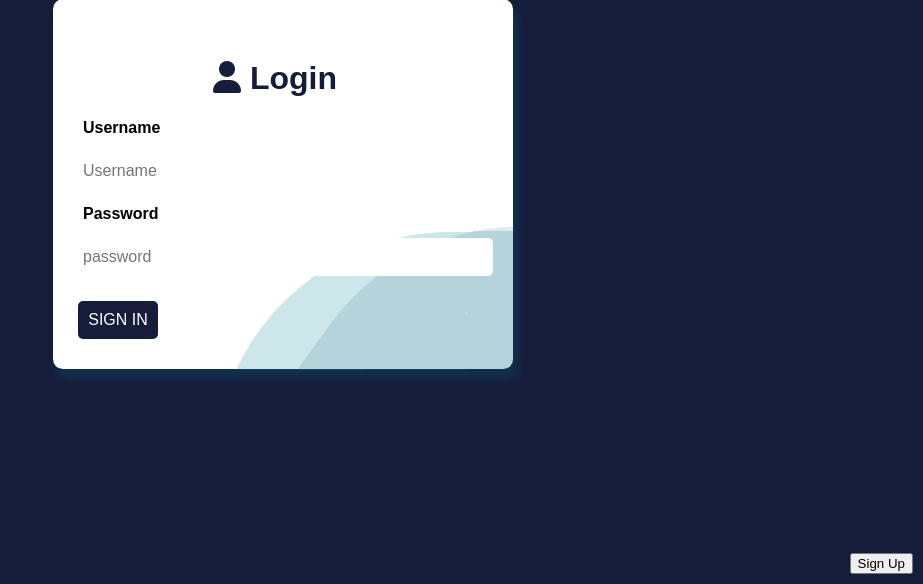
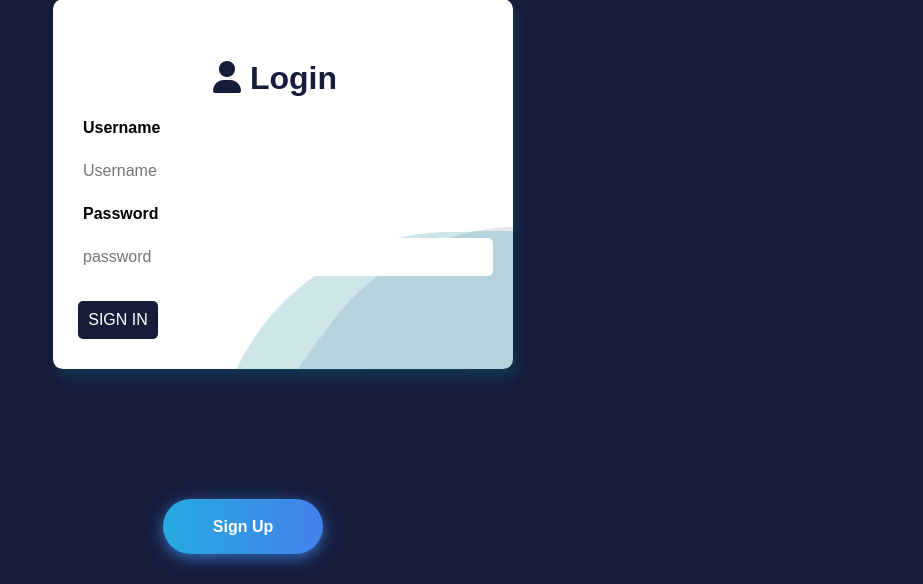
Before and after one commit to VedhaSankar/integrated-project-platform, a Flask app: page / in a window 1280 px wide. Shown: the part 216-800 px from the top of the page, without its empty margins (357-1280 px from the left). Run offline with Flask 2, Linux system fonts and the light colour scheme.

Commit message:
login page sign up aligned and modified

```diff
--- a/templates/login.html
+++ b/templates/login.html
@@ -6,8 +6,9 @@
     <meta http-equiv="X-UA-Compatible" content="IE=edge">
     <meta name="viewport" content="width=device-width, initial-scale=1.0">
     <title>ProHost</title>
-    <link rel="stylesheet" href="https://cdnjs.cloudflare.com/ajax/libs/font-awesome/6.0.0/css/all.min.css" integrity="sha512-9usAa10IRO0HhonpyAIVpjrylPvoDwiPUiKdWk5t3PyolY1cOd4DSE0Ga+ri4AuTroPR5aQvXU9xC6qOPnzFeg==" crossorigin="anonymous" referrerpolicy="no-referrer"
-    />
+    <link rel="stylesheet" href="https://cdnjs.cloudflare.com/ajax/libs/font-awesome/6.0.0/css/all.min.css"
+        integrity="sha512-9usAa10IRO0HhonpyAIVpjrylPvoDwiPUiKdWk5t3PyolY1cOd4DSE0Ga+ri4AuTroPR5aQvXU9xC6qOPnzFeg=="
+        crossorigin="anonymous" referrerpolicy="no-referrer" />
     <style>
         body {
             background-color: #151D3B;
@@ -103,6 +104,7 @@
             from {
                 -webkit-transform: rotate(0);
             }
+
             to {
                 -webkit-transform: rotate(360deg);
             }
@@ -112,6 +114,7 @@
             from {
                 -moz-transform: rotate(0);
             }
+
             to {
                 -moz-transform: rotate(360deg);
             }
@@ -125,6 +128,7 @@
                 -o-transform: rotate(0);
                 transform: rotate(0);
             }
+
             to {
                 -webkit-transform: rotate(360deg);
                 -moz-transform: rotate(360deg);
@@ -142,6 +146,46 @@
             bottom: 10px;
             font-size: 12px;
         }
+
+        /* sign-up button */
+        .bn632-hover {
+            width: 160px;
+            font-size: 16px;
+            font-weight: 600;
+            color: #fff;
+            cursor: pointer;
+            margin: 20px;
+            height: 55px;
+            text-align: center;
+            border: none;
+            background-size: 300% 100%;
+            border-radius: 50px;
+            moz-transition: all .4s ease-in-out;
+            -o-transition: all .4s ease-in-out;
+            -webkit-transition: all .4s ease-in-out;
+            transition: all .4s ease-in-out;
+        }
+
+        .bn632-hover:hover {
+            background-position: 100% 0;
+            moz-transition: all .4s ease-in-out;
+            -o-transition: all .4s ease-in-out;
+            -webkit-transition: all .4s ease-in-out;
+            transition: all .4s ease-in-out;
+        }
+
+        .bn632-hover:focus {
+            outline: none;
+        }
+
+        .bn632-hover.bn26 {
+            background-image: linear-gradient(to right,
+                    #25aae1,
+                    #4481eb,
+                    #04befe,
+                    #3f86ed);
+            box-shadow: 0 4px 15px 0 rgba(65, 132, 234, 0.75);
+        }
     </style>
 </head>
 
@@ -158,8 +202,10 @@
         <button onclick="location.href = 'home.html';" id="signin" class="float-left submit-button">Sign In</button>
         <!-- <button>Login</button> -->
     </form>
+
     <a href="/signup">
-        <button onclick="location.href = 'home.html';" id="signup" class="float-left submit-button" style="margin-left: 15px;">Sign Up </button>
+        <button onclick="location.href = 'home.html';" id="signup" class="bn632-hover bn26"
+            style="margin-left: -750px;">Sign Up </button>
     </a>
 
 
```
